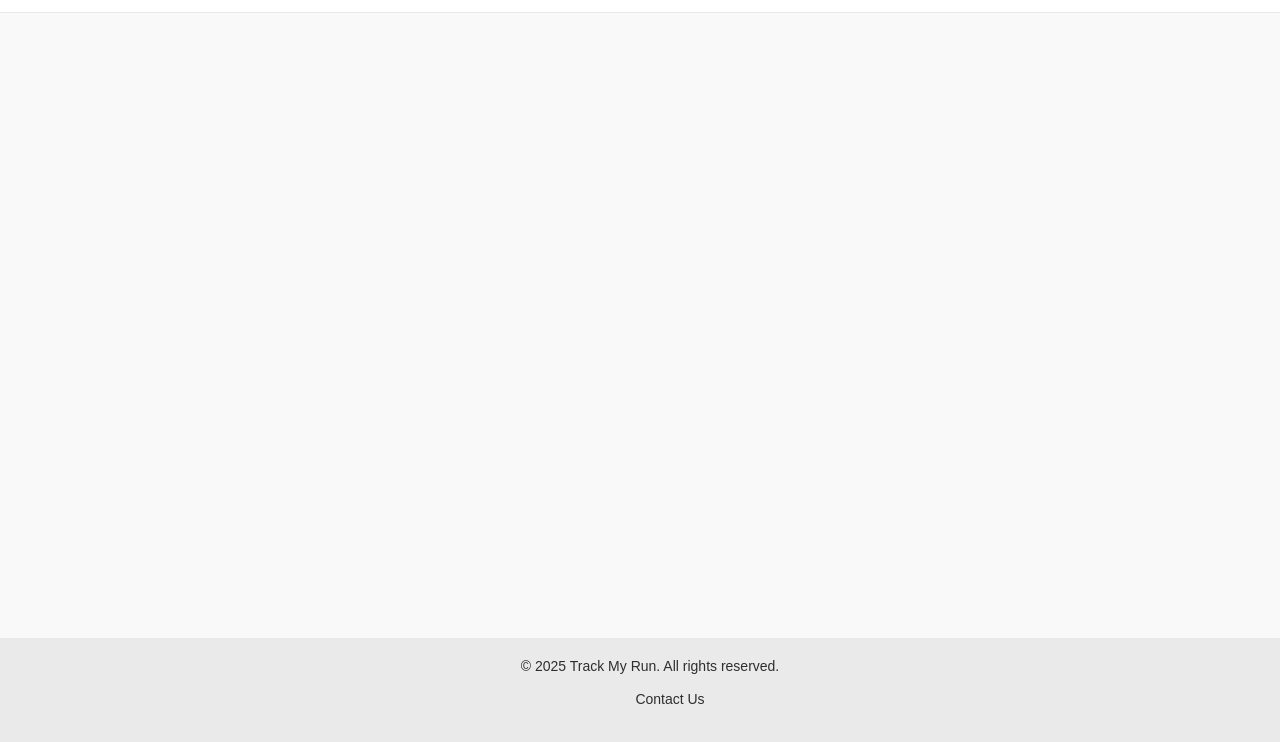
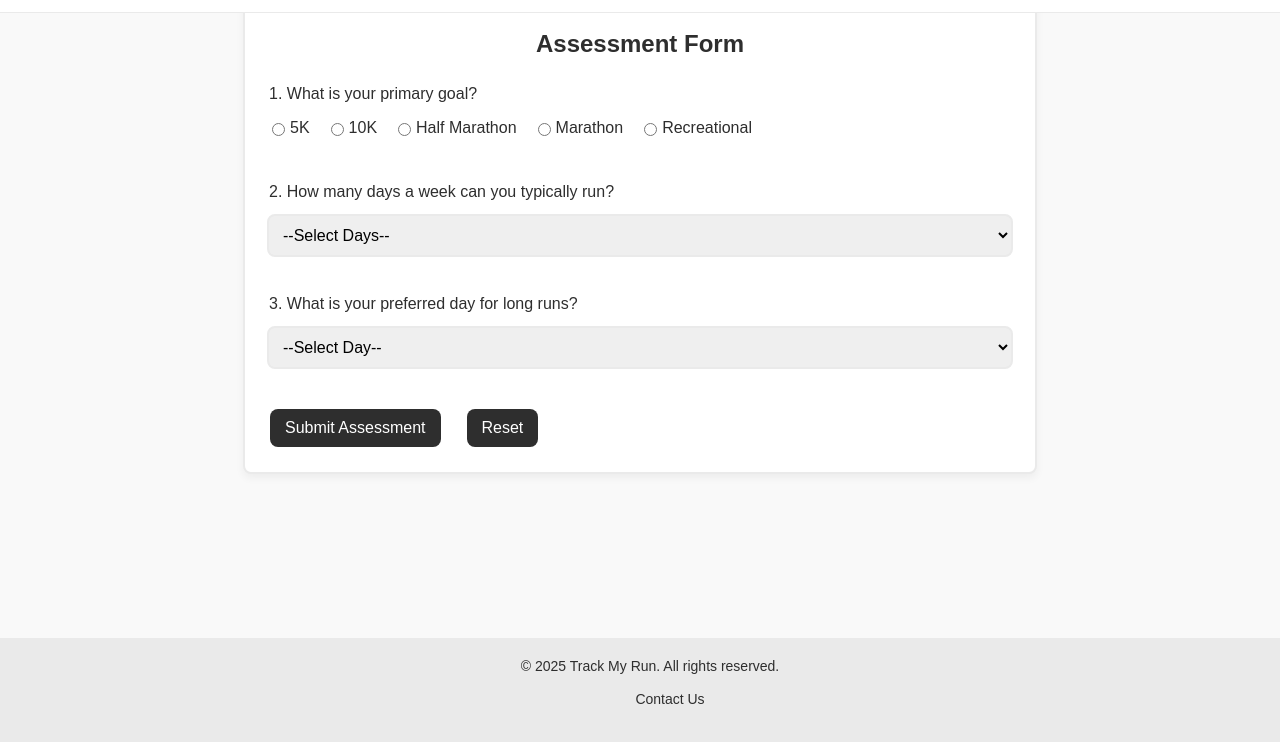
Before and after one commit to humber-2025cpan113-group9/track-my-run, a plain HTML site: page assessment.html in a window 1280 px wide. Shown: the part 56-798 px from the top of the page. Drawn offline with Linux system fonts and the light colour scheme.

Commit message:
added assessment form

```diff
--- a/assessment.html
+++ b/assessment.html
@@ -19,8 +19,71 @@
         </div>
     </nav>
 
+<!-- Assessment -->
 
-    <!-- Footer -->
+<form class="assessment-form" id="assessment-form">
+    <h2>Assessment Form</h2>
+
+    <!-- Question 1: Primary Goal -->
+    <fieldset>
+      <legend>1. What is your primary goal?</legend>
+      <div class="radio-group">
+        <label>
+          <input type="radio" name="primaryGoal" value="5k" required> 5K
+        </label>
+        <label>
+          <input type="radio" name="primaryGoal" value="10k"> 10K
+        </label>
+        <label>
+          <input type="radio" name="primaryGoal" value="half marathon"> Half Marathon
+        </label>
+        <label>
+          <input type="radio" name="primaryGoal" value="marathon"> Marathon
+        </label>
+        <label>
+          <input type="radio" name="primaryGoal" value="recreational"> Recreational
+        </label>
+      </div>
+    </fieldset>
+
+    <!-- Question 2: Days per Week -->
+    <fieldset>
+      <legend>2. How many days a week can you typically run?</legend>
+      <select name="daysPerWeek" required>
+        <option value="">--Select Days--</option>
+        <option value="1">1</option>
+        <option value="2">2</option>
+        <option value="3">3</option>
+        <option value="4">4</option>
+        <option value="5">5</option>
+        <option value="6">6</option>
+        <option value="7">7</option>
+      </select>
+    </fieldset>
+
+<!-- Question 3: Preferred Day for Long Runs -->
+    <fieldset>
+      <legend>3. What is your preferred day for long runs?</legend>
+      <select name="preferredLongRunDay" required>
+        <option value="">--Select Day--</option>
+        <option value="sunday">Sunday</option>
+        <option value="monday">Monday</option>
+        <option value="tuesday">Tuesday</option>
+        <option value="wednesday">Wednesday</option>
+        <option value="thursday">Thursday</option>
+        <option value="friday">Friday</option>
+        <option value="saturday">Saturday</option>
+      </select>
+    </fieldset>
+
+<!-- Form Buttons -->
+    <div class="container">
+      <input type="submit" value="Submit Assessment">
+      <input type="reset" value="Reset">
+    </div>
+  </form>
+
+<!-- Footer -->
     <footer>
         <div class="footer-container">
             <p>&copy; 2025 Track My Run. All rights reserved.</p>
--- a/styles/styles.css
+++ b/styles/styles.css
@@ -242,15 +242,16 @@ form.registration-form input[type="password"] {
 
 form.registration-form input[type="submit"],
 form.registration-form input[type="reset"] {
-    background-color: var(--accent-color);
+    background-color: var(--text-color);
     color: #fff;
-    font-weight: 500;
+    border: none;
     padding: 10px 15px;
-    border: none;
+    margin: 5px;
+    font-size: 16px;
     border-radius: var(--button-border-radius);
+    transition: background-color 0.2s ease-in-out;
     cursor: pointer;
     transition: background-color 0.2s ease-in-out;
-    margin: 5px;
 }
 
 form.registration-form input[type="submit"]:hover,
@@ -263,3 +264,96 @@ form.registration-form input[type="reset"]:hover {
     gap: 1rem;
     width: 100%;
 }
+
+/* Assessment Styles */
+form.assessment-form {
+    background-color: #fff;
+    color: var(--text-color);
+    font-size: 16px;
+    line-height: 1.5;
+    padding: 20px;
+    border: 2px solid var(--secondary-page-color);
+    border-radius: var(--button-border-radius);
+    width: 100%;
+    max-width: 750px;
+    margin: 40px auto;
+    font-weight: 400;
+    box-shadow: 0 4px 8px rgba(0, 0, 0, 0.05);
+}
+
+form.assessment-form h2 {
+    text-align: center;
+    color: var(--text-color);
+    margin-bottom: 20px;
+}
+
+form.assessment-form fieldset {
+    border: none;
+    margin-bottom: 20px;
+    padding: 0;
+}
+
+form.assessment-form legend {
+    font-weight: 500;
+    margin-bottom: 10px;
+    color: var(--text-color);
+}
+
+form.assessment-form label {
+    display: block;
+    margin-bottom: 5px;
+    color: var(--text-color);
+    font-weight: 500;
+}
+
+form.assessment-form .radio-group {
+    display: flex;
+    flex-wrap: wrap;
+    gap: 1rem;
+    margin-bottom: 15px;
+}
+
+form.assessment-form .radio-group label {
+    display: flex;
+    align-items: center;
+    font-weight: 400;
+}
+
+form.assessment-form input[type="radio"] {
+    margin-right: 5px;
+}
+
+form.assessment-form select {
+    width: 100%;
+    padding: 10px;
+    margin-bottom: 15px;
+    box-sizing: border-box;
+    border: 2px solid var(--secondary-page-color);
+    border-radius: var(--button-border-radius);
+    font-size: 16px;
+}
+
+form.assessment-form input[type="submit"],
+form.assessment-form input[type="reset"] {
+    background-color: var(--text-color);
+    color: #fff;
+    border: none;
+    padding: 10px 15px;
+    margin: 5px;
+    font-size: 16px;
+    border-radius: var(--button-border-radius);
+    transition: background-color 0.2s ease-in-out;
+    cursor: pointer;
+    transition: background-color 0.2s ease-in-out;
+}
+
+form.assessment-form input[type="submit"]:hover,
+form.assessment-form input[type="reset"]:hover {
+    background-color: var(--button-hover-color);
+}
+
+form.assessment-form .container {
+    display: flex;
+    gap: 1rem;
+    width: 100%;
+}
```
